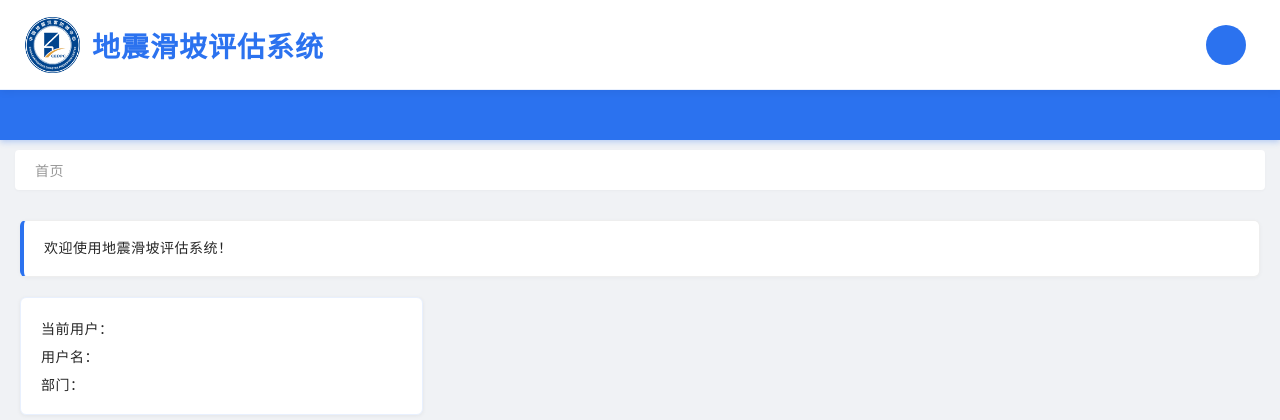
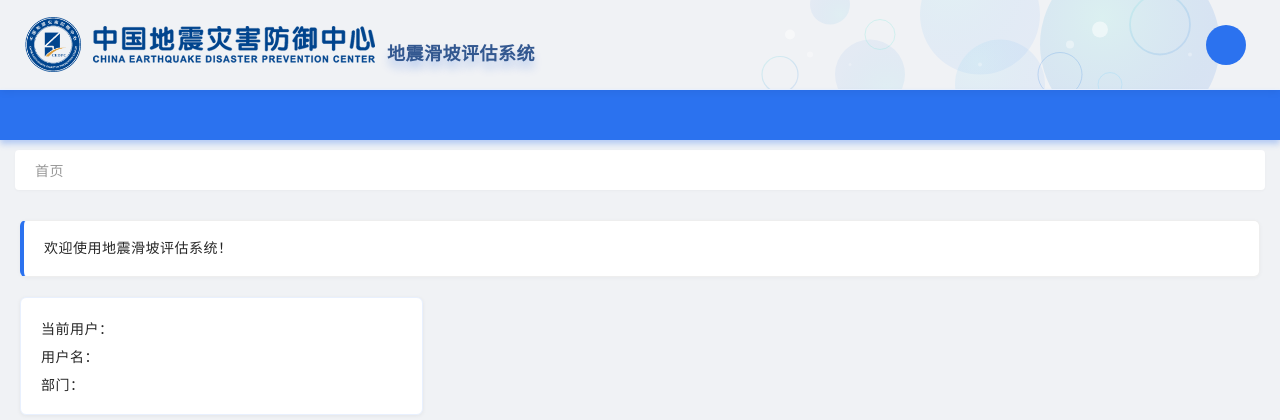
Before and after one commit to acao123/warehouse_manage_web2, a Django app: template templates/index.html in a window 1280 px wide. Shown: the top 420 px of the page. Run offline with Django 4.2, Linux system fonts and the light colour scheme; the template is opened without the code that fills it, so the values that code supplies are empty.

Commit message:
UI改版

```diff
--- a/manage.py
+++ b/manage.py
@@ -1,5 +1,5 @@
 #!/usr/bin/env python
-"""Django's command-line utility for administrative tasks."""
+"""Django's command-line utility for administrative tasks. /report/record/"""
 import os
 import sys
 
--- a/templates/index.html
+++ b/templates/index.html
@@ -34,6 +34,7 @@
             flex-shrink: 0;
             z-index: 200;
             box-shadow: 0 2px 8px rgba(0,0,0,0.06);
+            background: url("/static/img/exported_image.svg") no-repeat right center;
         }
 
         .header-logo-box {
@@ -42,8 +43,12 @@
         }
 
         .logo-img1 {
-            height: 56px;
-            width: 56px;
+            width: 6%;
+            margin-right: 12px;
+        }
+
+        .logo-img2 {
+            width: 30%;
             margin-right: 12px;
         }
 
@@ -116,7 +121,7 @@
             padding: 0 24px;
             flex-shrink: 0;
             z-index: 100;
-            box-shadow: 0 2px 6px rgba(43,114,239,0.3);
+            box-shadow: 0 4px 6px rgba(43,114,239,0.3);
         }
 
         .nav-list {
@@ -289,6 +294,15 @@
             font-size: 13px;
             margin-top: 30px;
         }
+
+        #head-title {
+            font-family: "Microsoft YaHei UI", "Microsoft YaHei", "微软雅黑", sans-serif;
+            font-weight: 700; /* 加粗，匹配图片的粗体效果 */
+            font-size: 18px; /* 可根据实际布局调整 */
+            color: #335890; /* 匹配图片的蓝色主色调 */
+            margin-top: 16px;
+            text-shadow: 0 8px 9px rgba(0, 82, 217, 0.2); /* 模糊阴影增强虚化感 */
+        }
     </style>
 </head>
 <body>
@@ -296,9 +310,10 @@
 <!-- 头部 -->
 <div class="gov-header-top">
     <div class="header-logo-box">
-        <img src="/static/img/logo.png" class="logo-img1" alt="系统Logo">
-        <div class="title-box">
-            <h1>地震滑坡评估系统</h1>
+        <img src="/static/img/logo_new.png" class="logo-img1" alt="系统Logo">
+        <img src="/static/img/logo_new3.png" class="logo-img2" alt="系统Logo">
+        <div class="title-box" id="head-title">
+            地震滑坡评估系统
         </div>
     </div>
     <div class="user-info-box">
@@ -390,10 +405,10 @@
             // 更新面包屑
             var html = '<a href="javascript:loadPage(\'首页\',\'\',\'\')">首页</a>';
             if (parentName) {
-                html += '<span></span><a href="javascript:;">' + parentName + '</a>';
-                html += '<span></span><a><cite>' + title + '</cite></a>';
+                html += '<span></span><a href="javascript:;">/' + parentName + '</a>';
+                html += '<span></span><a><cite>/' + title + '</cite></a>';
             } else {
-                html += '<span></span><a><cite>' + title + '</cite></a>';
+                html += '<span></span><a><cite>/' + title + '</cite></a>';
             }
             $breadcrumb.html(html);
         }
--- a/warehouse_manage/settings.py
+++ b/warehouse_manage/settings.py
@@ -94,7 +94,7 @@ WSGI_APPLICATION = 'warehouse_manage.wsgi.application'
 # https://docs.djangoproject.com/en/4.2/ref/settings/#databases
 # 数据库配置：可以通过修改USE_MYSQL来切换SQLite和MySQL
 
-USE_MYSQL = False
+USE_MYSQL = True
 
 if USE_MYSQL:
     # MySQL数据库配置（生产环境）
@@ -103,7 +103,7 @@ if USE_MYSQL:
             'ENGINE': 'django.db.backends.mysql',
             'NAME': os.environ.get('DB_NAME', 'warehouse_manage'),
             'USER': os.environ.get('DB_USER', 'root'),
-            'PASSWORD': os.environ.get('DB_PASSWORD', '123456'),
+            'PASSWORD': os.environ.get('DB_PASSWORD', 'N{#A5mcAO2#='),
             'HOST': os.environ.get('DB_HOST', 'localhost'),
             'PORT': os.environ.get('DB_PORT', '3306'),
             'OPTIONS': {
```
Also changed, not shown: sql/init.sql (+5 -11 lines), static/img/exported_image.svg (added), static/img/logo_new.png (added), static/img/logo_new3.png (added).
